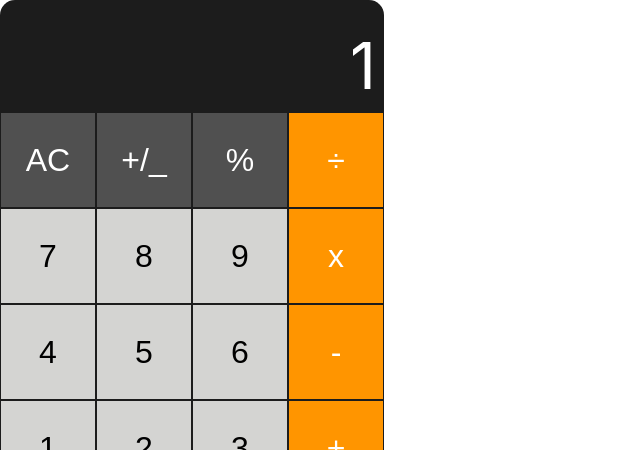
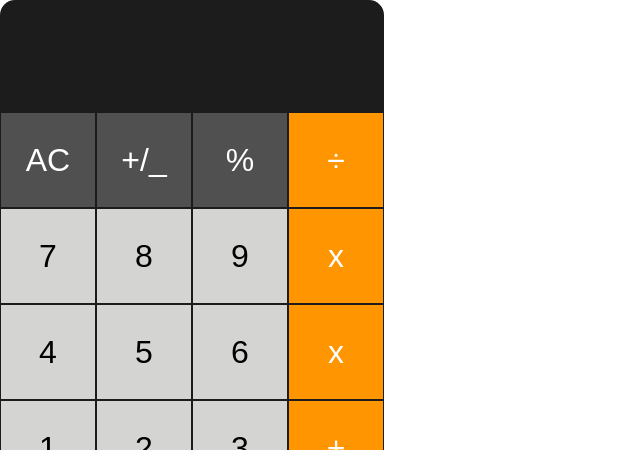
Before and after one commit to PhilippWeiss85/Calculator, a React (Create React App) app: page / in a window 1280 px wide. Shown: the top 450 px of the page, without its empty margins (0-640 px from the left). Built offline with nearby package versions, Linux system fonts and the light colour scheme.

Commit message:
update components

```diff
--- a/src/App.js
+++ b/src/App.js
@@ -1,74 +1,108 @@
 import "./App.css";
-import "./components/Button.css";
+import OperationsButton from "./OperationsButton";
+import NumbersButton from "./NumbersButton";
 import { useReducer } from "react";
 
-const OPERANDS = {
+export const ACTIONS = {
   ADD: "add",
   SUBSTRACT: "substract",
   DIVIDE: "divide",
   MULTIPLY: "multiply",
+  CLEAR: "clear",
+  NUMBER: "number",
 };
 
-function reducer(state, action) {
-  switch (action.type) {
-    case OPERANDS.ADD:
-      return { count: state.count + 1 };
-    case OPERANDS.SUBSTRACT:
-      return state.count - 1;
-    case OPERANDS.DIVIDE:
-      return state + 13;
-    case OPERANDS.MULTIPLY:
-      return state - 13;
+function reducer(state, { type, payload }) {
+  switch (type) {
+    case ACTIONS.ADD:
+      return {
+        ...state,
+        currentOperand: `${state.currentOperand || ""}${payload.digit}`,
+      };
+    case ACTIONS.NUMBER:
+      return {
+        ...state,
+        currentOperand: `${state.currentOperand || ""}${payload.digit}`,
+      };
+    case ACTIONS.CLEAR:
+      return {};
     default:
       return state;
   }
 }
 
 function App() {
-  const [state, dispatch] = useReducer(reducer, { count: 1 });
-
-  function add() {
-    dispatch({ type: OPERANDS.ADD });
-  }
-  function substract() {
-    dispatch({ type: OPERANDS.SUBSTRACT });
-  }
-  function divide() {
-    dispatch({ type: OPERANDS.DIVIDE });
-  }
-  function multiply() {
-    dispatch({ type: OPERANDS.MULTIPLY });
-  }
-  function reset() {
-    dispatch();
-  }
+  const [{ currentOperand, previousOperand, operation }, dispatch] = useReducer(
+    reducer,
+    {}
+  );
 
   return (
     <section className="grid">
-      <article className="grid__output">{state.count}</article>
-      <button className="grid__operands-darkgrey">AC</button>
-      <button className="grid__operands-darkgrey">+/_</button>
-      <button className="grid__operands-darkgrey">%</button>
-      <button className="grid__operands-orange">÷</button>
-      <button>7</button>
-      <button>8</button>
-      <button>9</button>
-      <button className="grid__operands-orange">x</button>
-      <button>4</button>
-      <button>5</button>
-      <button>6</button>
-      <button className="grid__operands-orange">-</button>
-      <button>1</button>
-      <button>2</button>
-      <button>3</button>
-      <button onClick={add} className="grid__operands-orange">
-        +
-      </button>
-      <button className="grid__span-two grid__bottom-border-left">0</button>
-      <button>,</button>
-      <button className="grid__bottom-border-right grid__operands-orange">
-        =
-      </button>
+      <article className="grid__output">
+        <div>{currentOperand}</div>
+      </article>
+      <OperationsButton
+        className="grid__operands-darkgrey"
+        dispatch={dispatch}
+        digit="AC"
+        actiontype="CLEAR"
+      />
+      <OperationsButton
+        className="grid__operands-darkgrey"
+        dispatch={dispatch}
+        digit="+/_"
+        actiontype="ADD"
+      />
+      <OperationsButton
+        className="grid__operands-darkgrey"
+        dispatch={dispatch}
+        digit="%"
+        actiontype="DIVIDE"
+      />
+      <OperationsButton
+        dispatch={dispatch}
+        digit="÷"
+        className="grid__operands-orange"
+        actiontype="DIVIDE"
+      />
+      <NumbersButton dispatch={dispatch} digit="7" />
+      <NumbersButton dispatch={dispatch} digit="8" />
+      <NumbersButton dispatch={dispatch} digit="9" />
+      <OperationsButton
+        dispatch={dispatch}
+        digit="x"
+        className="grid__operands-orange"
+        actiontype="MULTIPLY"
+      />
+      <NumbersButton dispatch={dispatch} digit="4" />
+      <NumbersButton dispatch={dispatch} digit="5" />
+      <NumbersButton dispatch={dispatch} digit="6" />
+      <OperationsButton
+        dispatch={dispatch}
+        digit="x"
+        className="grid__operands-orange"
+        actiontype="SUBSTRACT"
+      />
+      <NumbersButton dispatch={dispatch} digit="1" />
+      <NumbersButton dispatch={dispatch} digit="2" />
+      <NumbersButton dispatch={dispatch} digit="3" />
+      <OperationsButton
+        dispatch={dispatch}
+        digit="+"
+        className="grid__operands-orange"
+      />
+      <NumbersButton
+        dispatch={dispatch}
+        digit="0"
+        className="grid__span-two grid__bottom-border-left"
+      />
+      <NumbersButton dispatch={dispatch} digit="," />
+      <NumbersButton
+        dispatch={dispatch}
+        digit="="
+        className="grid__bottom-border-right grid__operands-orange"
+      />
     </section>
   );
 }
--- /dev/null
+++ b/src/NumbersButton.js
@@ -0,0 +1,14 @@
+import { ACTIONS } from "./App.js";
+
+function NumbersButton({ digit, dispatch, className }) {
+  return (
+    <button
+      className={className}
+      onClick={() => dispatch({ type: ACTIONS.NUMBER, payload: { digit } })}
+    >
+      {digit}
+    </button>
+  );
+}
+
+export default NumbersButton;
--- /dev/null
+++ b/src/OperationsButton.js
@@ -0,0 +1,14 @@
+import { ACTIONS } from "./App.js";
+
+function OperationsButton({ digit, dispatch, className }) {
+  return (
+    <button
+      className={className}
+      onClick={() => dispatch({ type: ACTIONS.ADD, payload: { digit } })}
+    >
+      {digit}
+    </button>
+  );
+}
+
+export default OperationsButton;
--- a/src/components/Button.css
+++ /dev/null
@@ -1,10 +0,0 @@
-button {
-	background: #505050;
-	color: inherit;
-	border: 1px solid #1C1C1C;
-	padding: 0;
-	font-size: 2rem;
-	cursor: pointer;
-	outline: inherit;
-  background-color: #D4D4D2;
-}
```
Also changed, not shown: src/components/Button.js (deleted, +0 -7 lines).
